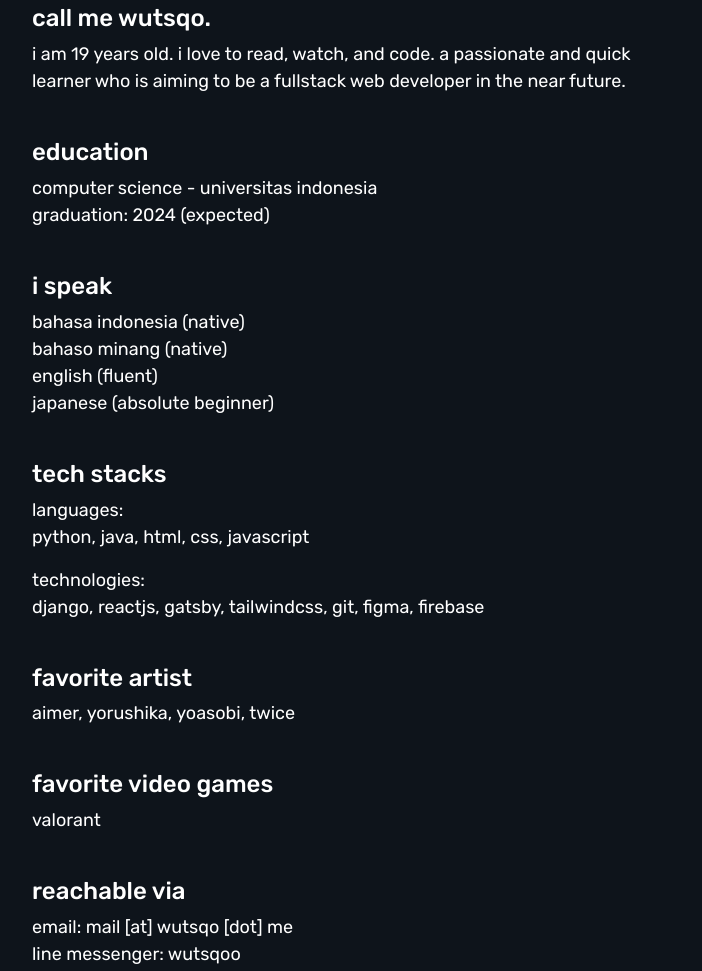
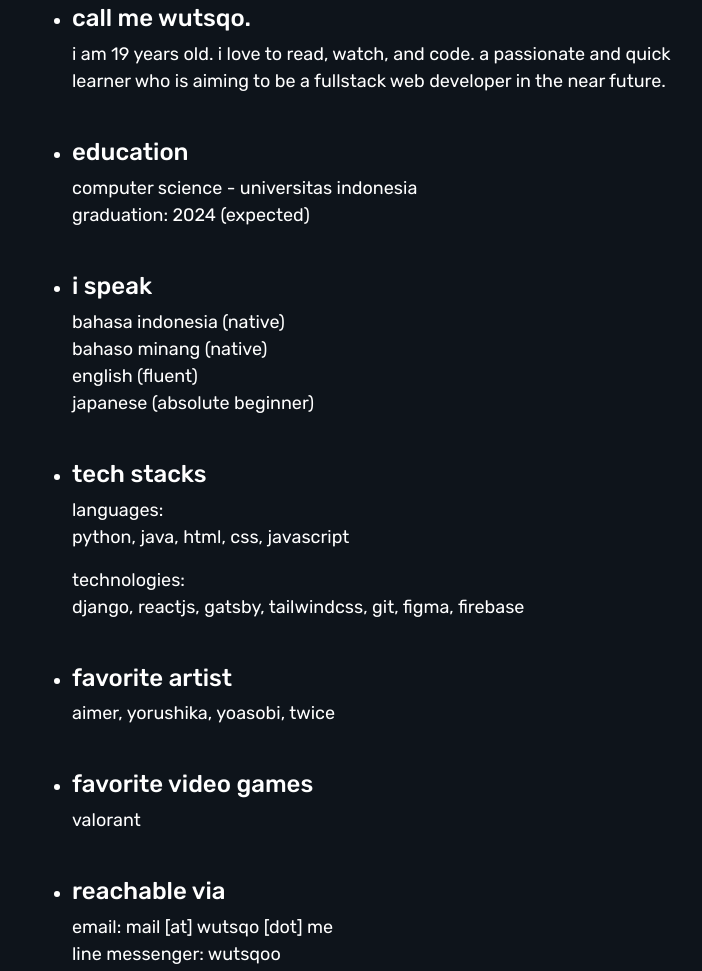
Before and after one commit to wutsqo/portfolio, a Gatsby site: page /about in a window 1280 px wide. Shown: the part 218-1189 px from the top of the page, without its empty margins (279-981 px from the left). Built offline with nearby package versions, Linux system fonts and the light colour scheme; Gatsby itself is replaced by a stand-in of ours.

Commit message:
bullet points in about

```diff
--- a/src/pages/about.js
+++ b/src/pages/about.js
@@ -12,16 +12,17 @@ const AboutPage = () => {
       <Container className="my-3">
         <Row>
           <Col style={{ fontSize: "large" }}>
-            <div data-sal="slide-up">
+            <ul>
+              <li data-sal="slide-up">
                 <h4>call me wutsqo.</h4>
                 <p>
-                i am 19 years old. i love to read, watch, and code. a passionate
-                and quick learner who is aiming to be a fullstack web developer
-                in the near future.
+                  i am 19 years old. i love to read, watch, and code. a
+                  passionate and quick learner who is aiming to be a fullstack
+                  web developer in the near future.
                 </p>
                 <br />
-            </div>
-            <div data-sal="slide-up">
+              </li>
+              <li data-sal="slide-up">
                 <h4>education</h4>
                 <p>
                   computer science - universitas indonesia <br />
@@ -43,8 +44,8 @@ const AboutPage = () => {
               */}
                 </p>
                 <br />
-            </div>
-            <div data-sal="slide-up">
+              </li>
+              <li data-sal="slide-up">
                 <h4>i speak</h4>
                 <p>
                   bahasa indonesia (native) <br />
@@ -53,37 +54,38 @@ const AboutPage = () => {
                   japanese (absolute beginner) <br />
                 </p>
                 <br />
-            </div>
-            <div data-sal="slide-up">
+              </li>
+              <li data-sal="slide-up">
                 <h4>tech stacks</h4>
                 <p>
                   languages: <br />
                   python, java, html, css, javascript
                 </p>
                 <p>
-                technologies: <br /> django, reactjs, gatsby, tailwindcss, git,
-                figma, firebase
+                  technologies: <br /> django, reactjs, gatsby, tailwindcss,
+                  git, figma, firebase
                 </p>
                 <br />
-            </div>
-            <div data-sal="slide-up">
+              </li>
+              <li data-sal="slide-up">
                 <h4>favorite artist</h4>
                 <p>aimer, yorushika, yoasobi, twice</p>
                 <br />
-            </div>
-            <div data-sal="slide-up">
+              </li>
+              <li data-sal="slide-up">
                 <h4>favorite video games</h4>
                 <p>valorant</p>
                 <br />
-            </div>
-            <div data-sal="slide-up">
+              </li>
+              <li data-sal="slide-up">
                 <h4>reachable via</h4>
                 <p>
                   email: mail [at] wutsqo [dot] me
                   <br />
                   line messenger: wutsqoo
                 </p>
-            </div>
+              </li>
+            </ul>
           </Col>
         </Row>
       </Container>
```
Lines whose indentation alone changed are shown as unchanged.
